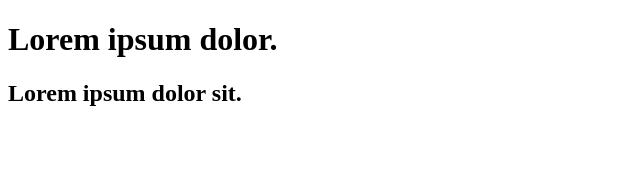
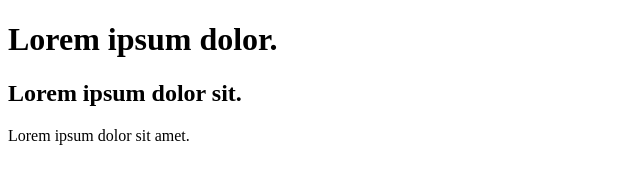
Before and after one commit to Danu214/Project1, a plain HTML site: page index.html in a window 1280 px wide. Shown: the whole page, without its empty margins (0-640 px from the left). Drawn offline with Linux system fonts and the light colour scheme.

Commit message:
am facut ierarhie

```diff
--- a/index.html
+++ b/index.html
@@ -10,7 +10,13 @@
 <h1>Lorem ipsum dolor.</h1>
 <h2>Lorem ipsum dolor sit.</h2>
 
-<div class="patrat"></div>
+<div class="patrat">
+    <div class="copil">
+        <div class="nepot">
+            <p>Lorem ipsum dolor sit amet.</p>
+        </div>
+    </div>
+</div>
 
 
 
```
